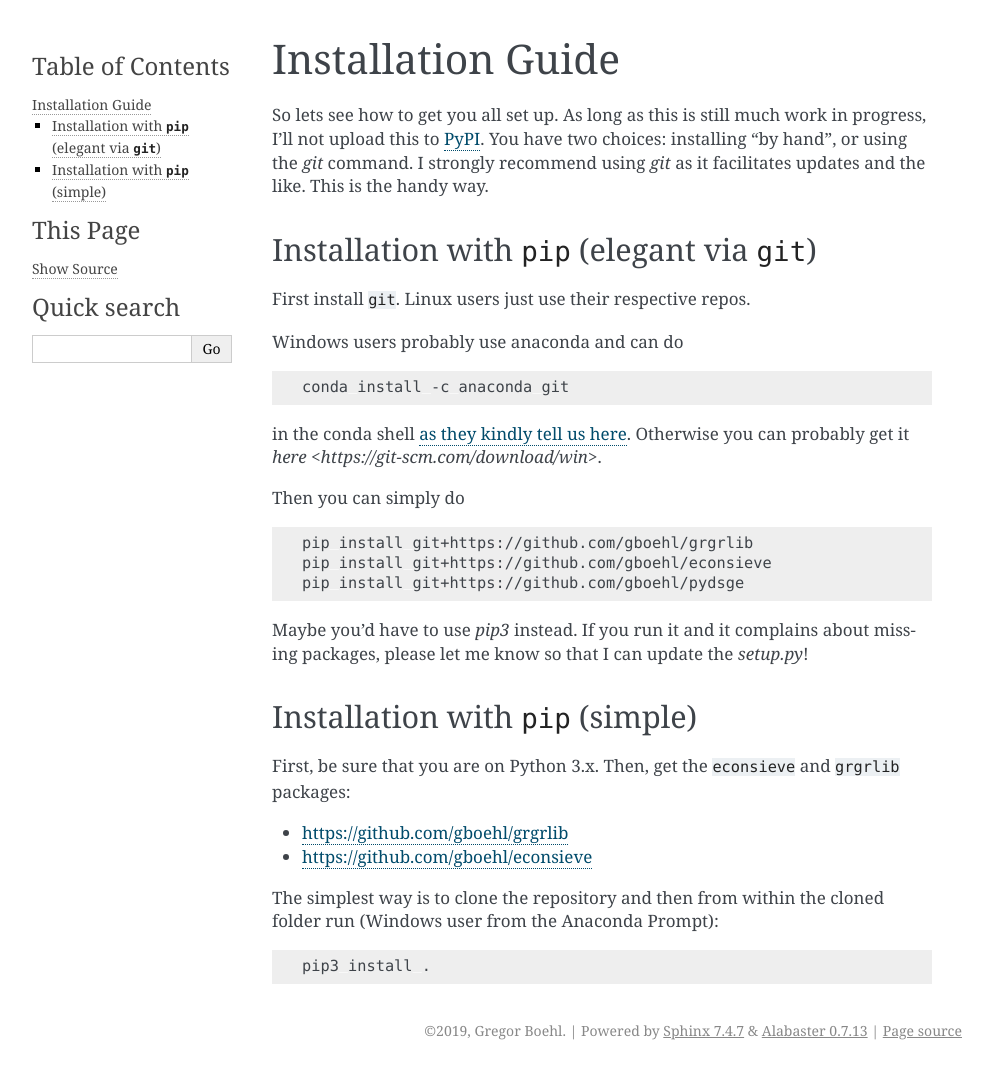
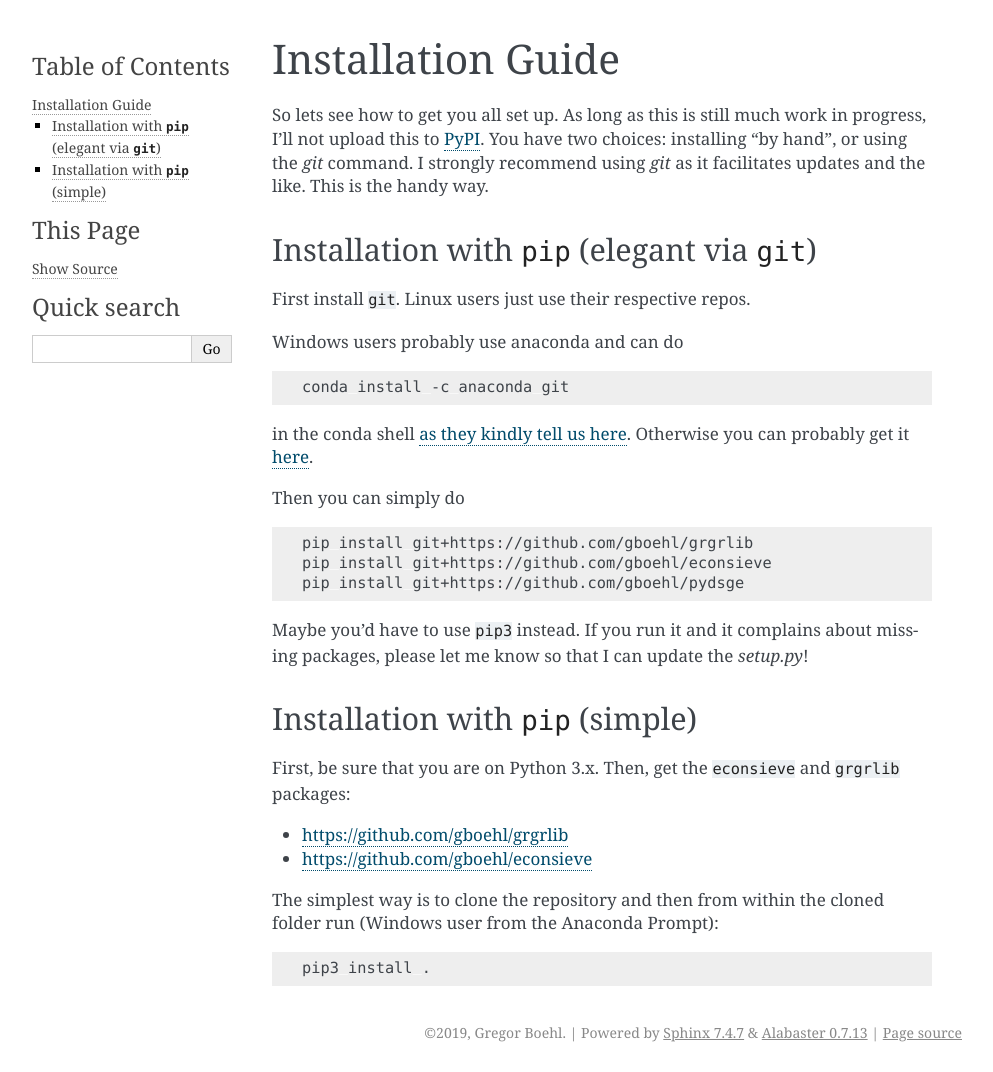
Before and after one commit to gboehl/pydsge, a Sphinx documentation site: the page built from docs/installation_guide.rst, in a window 1280 px wide. Shown: the whole page, without its empty margins (148-1141 px from the left). Built offline with Sphinx 7.4.7, drawn with Linux system fonts in a browser that asks for light colours.

Commit message:
more doc updating

```diff
--- a/docs/getting_started.rst
+++ b/docs/getting_started.rst
@@ -151,14 +151,14 @@ Here, `a=2e-1`. As one last thing before running the filter, we would like to se
 
     FX = mod.run_filter(verbose=True, smoother=True)
 
-``smoother=True`` also directly runs the TEnKF-RTS-Smoother. `FX` now contains the states. Lets have a look:
+``smoother=True`` also directly runs the TEnKF-RTS-Smoother. ``FX`` now contains the states. Lets have a look:
 
 .. code-block:: python
 
     pplot(FX, mod.data.index, labels=mod.vv)
 
 We can also have a look at the implied observables. The function ``mod.obs()``
-is the observation function, implemented to work on particle clouds (such as `FX`):
+is the observation function, implemented to work on particle clouds (such as ``FX``):
 
 .. code-block:: python
 
--- a/docs/installation_guide.rst
+++ b/docs/installation_guide.rst
@@ -15,7 +15,7 @@ Windows users probably use anaconda and can do
 
    conda install -c anaconda git
 
-in the conda shell `as they kindly tell us here <https://anaconda.org/anaconda/git>`_. Otherwise you can probably get it `here <https://git-scm.com/download/win>`.
+in the conda shell `as they kindly tell us here <https://anaconda.org/anaconda/git>`_. Otherwise you can probably get it `here <https://git-scm.com/download/win>`_.
 
 Then you can simply do
 
@@ -25,7 +25,7 @@ Then you can simply do
    pip install git+https://github.com/gboehl/econsieve
    pip install git+https://github.com/gboehl/pydsge
 
-Maybe you'd have to use `pip3` instead. If you run it and it complains about missing packages, please let me know so that I can update the `setup.py`!
+Maybe you'd have to use ``pip3`` instead. If you run it and it complains about missing packages, please let me know so that I can update the `setup.py`!
 
 
 Installation with ``pip`` (simple)
```
